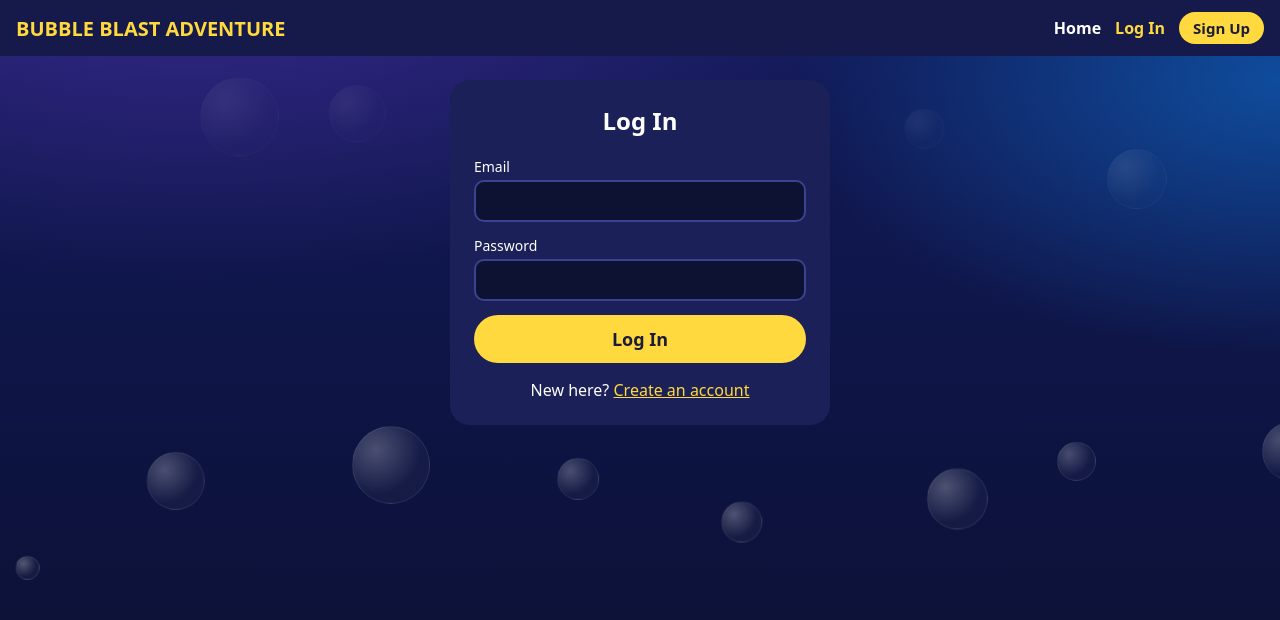
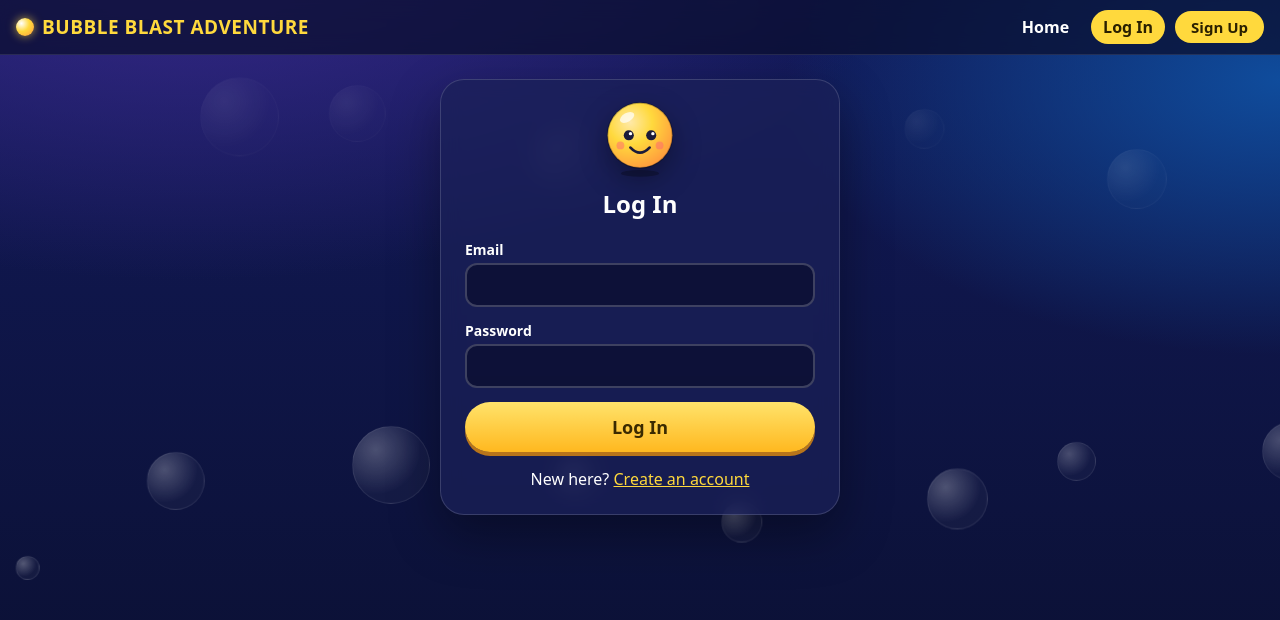
Before and after one commit to jeevansingh-dot/bubble-blast-adventure, a React (Vite) app in the folder frontend/client/: page /login in a window 1280 px wide. Shown: the top 620 px of the page. Built offline with nearby package versions, Linux system fonts and the light colour scheme; no server answers.

Commit message:
UI polish: navbar, auth cards, mascot component

```diff
--- a/frontend/client/src/components/AuthCard.jsx
+++ b/frontend/client/src/components/AuthCard.jsx
@@ -1,30 +1,33 @@
+import Mascot from "./Mascot.jsx";
+
 export const inputStyle = {
   width: "100%",
   boxSizing: "border-box",
-  padding: "10px 12px",
+  padding: "11px 14px",
   fontSize: "16px",
-  borderRadius: "10px",
-  border: "2px solid #3b4290",
-  background: "#0d1233",
+  borderRadius: "12px",
+  border: "2px solid rgba(255,255,255,0.2)",
+  background: "rgba(10,15,46,0.7)",
   color: "white",
 };
 
 export const submitStyle = {
-  padding: "12px 24px",
+  padding: "13px 24px",
   fontSize: "18px",
-  fontWeight: "bold",
+  fontWeight: 900,
   borderRadius: "999px",
   border: "none",
   cursor: "pointer",
-  background: "#ffd93d",
-  color: "#1b1b3a",
+  background: "linear-gradient(180deg, #ffe36b, #ffb81f)",
+  color: "#3a2a00",
+  boxShadow: "0 4px 0 #b8741a",
 };
 
 // A label + input pair (label is linked to the input for screen readers)
 export function Field({ label, id, type = "text", value, onChange, ...rest }) {
   return (
     <label htmlFor={id} style={{ display: "block", textAlign: "left" }}>
-      <span style={{ display: "block", fontSize: "14px", marginBottom: "4px" }}>
+      <span style={{ display: "block", fontSize: "14px", marginBottom: "4px", fontWeight: 600 }}>
         {label}
       </span>
       <input
@@ -40,28 +43,34 @@ export function Field({ label, id, type = "text", value, onChange, ...rest }) {
   );
 }
 
-// The card that wraps a form, with an error box at the top
+// The card that wraps a form, with Bubbo on top and an error box
 export default function AuthCard({ title, error, children }) {
   return (
     <div
       style={{
         width: "100%",
-        maxWidth: "380px",
+        maxWidth: "400px",
         boxSizing: "border-box",
-        background: "#1b2158",
-        borderRadius: "20px",
+        background: "rgba(27,33,88,0.72)",
+        border: "1px solid rgba(255,255,255,0.15)",
+        backdropFilter: "blur(10px)",
+        boxShadow: "0 20px 50px rgba(0,0,0,0.35)",
+        borderRadius: "24px",
         padding: "24px",
       }}
     >
+      <div style={{ textAlign: "center", marginTop: "-6px" }}>
+        <Mascot size={84} />
+      </div>
       <h2 style={{ marginTop: 0, textAlign: "center" }}>{title}</h2>
 
       {error && (
         <div
           role="alert"
           style={{
-            background: "#5b1f2e",
+            background: "rgba(91,31,46,0.9)",
             border: "2px solid #ff4d5e",
-            borderRadius: "10px",
+            borderRadius: "12px",
             padding: "10px 12px",
             marginBottom: "14px",
             fontSize: "15px",
--- /dev/null
+++ b/frontend/client/src/components/Mascot.jsx
@@ -0,0 +1,31 @@
+// Bubbo: our original helper character (drawn with SVG, no images needed)
+export default function Mascot({ size = 150 }) {
+  return (
+    <svg
+      className="mascot"
+      width={size}
+      height={size}
+      viewBox="0 0 150 150"
+      role="img"
+      aria-label="Bubbo, the friendly bubble helper"
+    >
+      <defs>
+        <radialGradient id="bubboBody" cx="35%" cy="30%" r="75%">
+          <stop offset="0%" stopColor="#ffe9a8" />
+          <stop offset="45%" stopColor="#ffd93d" />
+          <stop offset="100%" stopColor="#ff9a3d" />
+        </radialGradient>
+      </defs>
+      <ellipse cx="75" cy="140" rx="34" ry="6" fill="rgba(0,0,0,0.25)" />
+      <circle cx="75" cy="72" r="58" fill="url(#bubboBody)" stroke="rgba(0,0,0,0.25)" strokeWidth="3" />
+      <ellipse cx="52" cy="40" rx="14" ry="8" fill="rgba(255,255,255,0.7)" transform="rotate(-30 52 40)" />
+      <circle cx="55" cy="72" r="9" fill="#1b1b3a" />
+      <circle cx="95" cy="72" r="9" fill="#1b1b3a" />
+      <circle cx="58" cy="69" r="3" fill="white" />
+      <circle cx="98" cy="69" r="3" fill="white" />
+      <path d="M58 94 Q75 112 92 94" fill="none" stroke="#1b1b3a" strokeWidth="5" strokeLinecap="round" />
+      <circle cx="40" cy="90" r="7" fill="rgba(255,90,120,0.45)" />
+      <circle cx="110" cy="90" r="7" fill="rgba(255,90,120,0.45)" />
+    </svg>
+  );
+}
--- a/frontend/client/src/components/Navbar.jsx
+++ b/frontend/client/src/components/Navbar.jsx
@@ -1,75 +1,54 @@
+import { useState } from "react";
 import { Link, NavLink, useNavigate } from "react-router-dom";
 import { GAME_NAME } from "../config/gameConfig.js";
 import { useAuth } from "../context/AuthContext.jsx";
 
-const linkStyle = ({ isActive }) => ({
-  color: isActive ? "#ffd93d" : "white",
-  textDecoration: "none",
-  fontWeight: "bold",
-});
-
-const smallButton = {
-  padding: "6px 14px",
-  fontSize: "15px",
-  fontWeight: "bold",
-  borderRadius: "999px",
-  border: "none",
-  cursor: "pointer",
-  background: "#ffd93d",
-  color: "#1b1b3a",
-  textDecoration: "none",
-};
-
 export default function Navbar() {
   const { user, logout } = useAuth();
   const navigate = useNavigate();
+  const [open, setOpen] = useState(false); // mobile menu
+  const close = () => setOpen(false);
 
   async function handleLogout() {
+    close();
     await logout();
     navigate("/");
   }
 
   return (
-    <header
-      style={{
-        width: "100%",
-        boxSizing: "border-box",
-        display: "flex",
-        flexWrap: "wrap",
-        alignItems: "center",
-        justifyContent: "space-between",
-        gap: "10px 20px",
-        padding: "12px 16px",
-        background: "#151a4a",
-      }}
-    >
-      <Link
-        to="/"
-        style={{ color: "#ffd93d", textDecoration: "none", fontWeight: "900", fontSize: "20px" }}
-      >
+    <header className="nav">
+      <Link to="/" className="nav-brand" onClick={close}>
+        <span className="nav-dot" aria-hidden="true" />
         {GAME_NAME}
       </Link>
 
-      <nav
-        aria-label="Main"
-        style={{ display: "flex", flexWrap: "wrap", alignItems: "center", gap: "14px" }}
+      <button
+        className="nav-toggle"
+        aria-label="Toggle menu"
+        aria-expanded={open}
+        aria-controls="main-nav"
+        onClick={() => setOpen((o) => !o)}
       >
-        <NavLink to="/" end style={linkStyle}>
+        {open ? "✕" : "☰"}
+      </button>
+
+      <nav id="main-nav" aria-label="Main" className={`nav-links${open ? " open" : ""}`}>
+        <NavLink to="/" end className="nav-link" onClick={close}>
           Home
         </NavLink>
 
         {user && (
           <>
-            <NavLink to="/dashboard" style={linkStyle}>
+            <NavLink to="/dashboard" className="nav-link" onClick={close}>
               Dashboard
             </NavLink>
-            <NavLink to="/levels" style={linkStyle}>
+            <NavLink to="/levels" className="nav-link" onClick={close}>
               Levels
             </NavLink>
-            <NavLink to="/leaderboard" style={linkStyle}>
+            <NavLink to="/leaderboard" className="nav-link" onClick={close}>
               Leaderboard
             </NavLink>
-            <NavLink to="/achievements" style={linkStyle}>
+            <NavLink to="/achievements" className="nav-link" onClick={close}>
               Achievements
             </NavLink>
           </>
@@ -77,17 +56,17 @@ export default function Navbar() {
 
         {user ? (
           <>
-            <span>Hi, {user.name}</span>
-            <button onClick={handleLogout} style={smallButton}>
+            <span className="nav-user">Hi, {user.name}</span>
+            <button onClick={handleLogout} className="nav-btn">
               Log Out
             </button>
           </>
         ) : (
           <>
-            <NavLink to="/login" style={linkStyle}>
+            <NavLink to="/login" className="nav-link" onClick={close}>
               Log In
             </NavLink>
-            <Link to="/register" style={smallButton}>
+            <Link to="/register" className="nav-btn" onClick={close}>
               Sign Up
             </Link>
           </>
--- a/frontend/client/src/index.css
+++ b/frontend/client/src/index.css
@@ -143,3 +143,102 @@ button:not(:disabled):hover {
     display: none;
   }
 }
+/* ---------- navbar ---------- */
+.nav {
+  position: sticky;
+  top: 0;
+  z-index: 20;
+  display: flex;
+  align-items: center;
+  justify-content: space-between;
+  flex-wrap: wrap;
+  gap: 10px 16px;
+  padding: 10px 16px;
+  background: rgba(10, 15, 46, 0.72);
+  backdrop-filter: blur(10px);
+  border-bottom: 1px solid rgba(255, 255, 255, 0.1);
+}
+.nav-brand {
+  display: flex;
+  align-items: center;
+  gap: 8px;
+  color: var(--accent);
+  text-decoration: none;
+  font-weight: 900;
+  font-size: 19px;
+  letter-spacing: 0.5px;
+}
+.nav-dot {
+  width: 18px;
+  height: 18px;
+  border-radius: 50%;
+  background: radial-gradient(circle at 30% 30%, #fff, #ffd93d 45%, #ff9a3d);
+  box-shadow: 0 0 10px rgba(255, 217, 61, 0.7);
+}
+.nav-links {
+  display: flex;
+  flex-wrap: wrap;
+  align-items: center;
+  gap: 6px 10px;
+}
+.nav-link {
+  color: white;
+  text-decoration: none;
+  font-weight: 700;
+  padding: 6px 12px;
+  border-radius: 999px;
+}
+.nav-link:hover {
+  background: rgba(255, 255, 255, 0.12);
+}
+.nav-link.active {
+  background: var(--accent);
+  color: #2a2000;
+}
+.nav-user {
+  opacity: 0.9;
+  padding: 0 6px;
+}
+.nav-btn {
+  padding: 6px 16px;
+  font-size: 15px;
+  font-weight: 800;
+  border-radius: 999px;
+  border: none;
+  cursor: pointer;
+  background: var(--accent);
+  color: #2a2000;
+  text-decoration: none;
+}
+.nav-toggle {
+  display: none;
+  background: rgba(255, 255, 255, 0.12);
+  color: white;
+  border: 1px solid rgba(255, 255, 255, 0.25);
+  border-radius: 10px;
+  padding: 6px 12px;
+  font-size: 20px;
+  cursor: pointer;
+}
+
+/* phones and small tablets: links collapse into a menu */
+@media (max-width: 760px) {
+  .nav-toggle {
+    display: block;
+  }
+  .nav-links {
+    display: none;
+    width: 100%;
+    flex-direction: column;
+    align-items: stretch;
+    padding-top: 6px;
+  }
+  .nav-links.open {
+    display: flex;
+  }
+  .nav-link,
+  .nav-btn {
+    text-align: center;
+    padding: 12px;
+  }
+}
--- a/frontend/client/src/pages/HomePage.jsx
+++ b/frontend/client/src/pages/HomePage.jsx
@@ -1,4 +1,5 @@
 import { Link } from "react-router-dom";
+import Mascot from "../components/Mascot.jsx";
 import { GAME_NAME } from "../config/gameConfig.js";
 import { useAuth } from "../context/AuthContext.jsx";
 
@@ -15,38 +16,6 @@ const FEATURES = [
   ["🏆", "Leaderboard"],
   ["🏅", "Achievements"],
 ];
-
-// Bubbo: our original helper character
-function Mascot() {
-  return (
-    <svg
-      className="mascot"
-      width="150"
-      height="150"
-      viewBox="0 0 150 150"
-      role="img"
-      aria-label="Bubbo, the friendly bubble helper"
-    >
-      <defs>
-        <radialGradient id="bubboBody" cx="35%" cy="30%" r="75%">
-          <stop offset="0%" stopColor="#ffe9a8" />
-          <stop offset="45%" stopColor="#ffd93d" />
-          <stop offset="100%" stopColor="#ff9a3d" />
-        </radialGradient>
-      </defs>
-      <ellipse cx="75" cy="140" rx="34" ry="6" fill="rgba(0,0,0,0.25)" />
-      <circle cx="75" cy="72" r="58" fill="url(#bubboBody)" stroke="rgba(0,0,0,0.25)" strokeWidth="3" />
-      <ellipse cx="52" cy="40" rx="14" ry="8" fill="rgba(255,255,255,0.7)" transform="rotate(-30 52 40)" />
-      <circle cx="55" cy="72" r="9" fill="#1b1b3a" />
-      <circle cx="95" cy="72" r="9" fill="#1b1b3a" />
-      <circle cx="58" cy="69" r="3" fill="white" />
-      <circle cx="98" cy="69" r="3" fill="white" />
-      <path d="M58 94 Q75 112 92 94" fill="none" stroke="#1b1b3a" strokeWidth="5" strokeLinecap="round" />
-      <circle cx="40" cy="90" r="7" fill="rgba(255,90,120,0.45)" />
-      <circle cx="110" cy="90" r="7" fill="rgba(255,90,120,0.45)" />
-    </svg>
-  );
-}
 
 export default function HomePage() {
   const { user } = useAuth();
```
